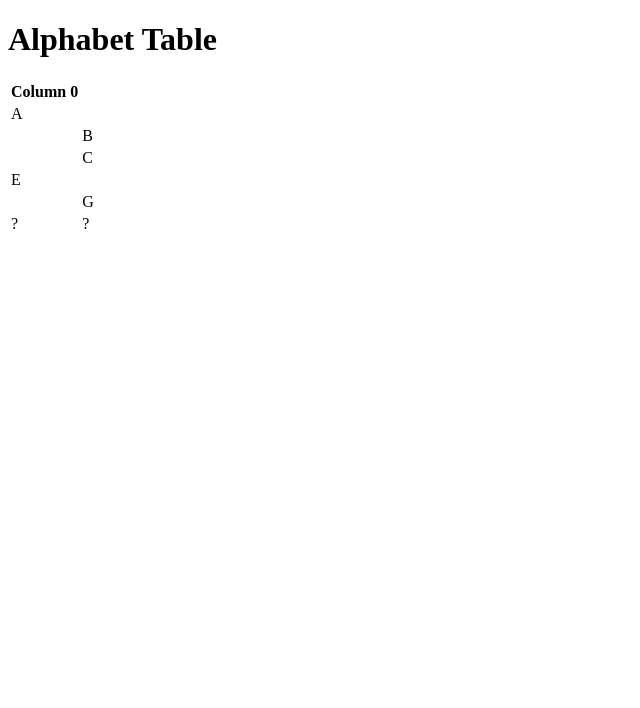
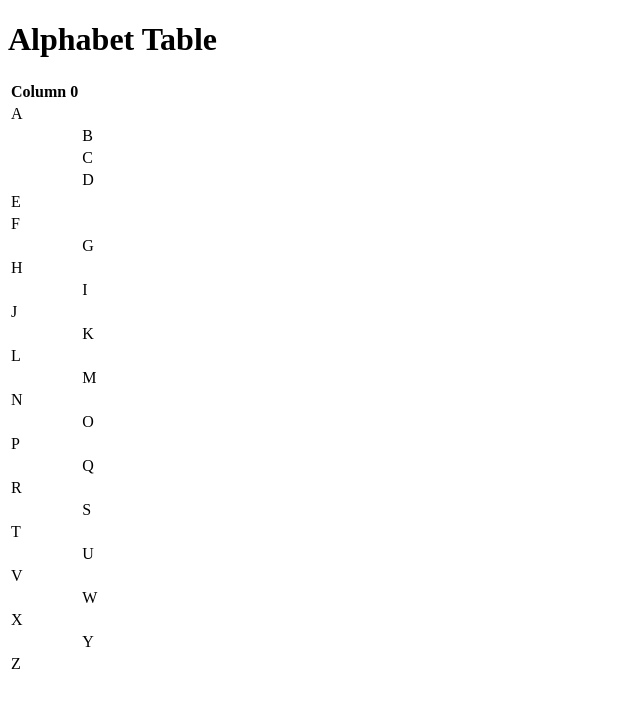
Before and after one commit to comp426-2022-spring/a00-sningle, a website: page index.html in a window 1280 px wide. Shown: the whole page, without its empty margins (0-640 px from the left). Drawn offline with Linux system fonts and the light colour scheme.

Commit message:
edited html

```diff
--- a/index.html
+++ b/index.html
@@ -25,14 +25,115 @@
 						<td></td><td>C</td>
 					</tr>
 					<tr>
+						<td></td><td>D</td>
+					</tr>
+
+					<tr>
 						<td>E</td><td></td>
 					</tr>
+
+					<tr>
+						<td>F</td><td></td>
+					</tr>
+
+
 					<tr>
 						<td></td><td>G</td>
 					</tr>
 					<tr>
-						<td>?</td><td>?</td>
+						<td>H</td><td></td>
 					</tr>
+					<tr>
+						<td></td><td>I</td>
+					</tr>
+
+					<tr>
+						<td>J</td><td></td>
+					</tr>
+
+
+					<tr>
+						<td></td><td>K</td>
+					</tr>
+
+
+					<tr>
+						<td>L</td><td></td>
+					</tr>
+
+
+					<tr>
+						<td></td><td>M</td>
+					</tr>
+
+
+					<tr>
+						<td>N</td><td></td>
+					</tr>
+
+
+					<tr>
+						<td></td><td>O</td>
+					</tr>
+
+
+					<tr>
+						<td>P</td><td></td>
+					</tr>
+
+
+					<tr>
+						<td></td><td>Q</td>
+					</tr>
+
+
+					<tr>
+						<td>R</td><td></td>
+					</tr>
+
+
+					<tr>
+						<td></td><td>S</td>
+					</tr>
+
+
+					<tr>
+						<td>T</td><td></td>
+					</tr>
+
+
+					<tr>
+						<td></td><td>U</td>
+					</tr>
+
+
+					<tr>
+						<td>V</td><td></td>
+					</tr>
+
+
+					<tr>
+						<td></td><td>W</td>
+					</tr>
+
+
+					<tr>
+						<td>X</td><td></td>
+					</tr>
+
+
+					<tr>
+						<td></td><td>Y</td>
+					</tr>
+
+
+					<tr>
+						<td>Z</td><td></td>
+					</tr>
+
+
+
+
 				</tbody>
 			</table>
 		</div>
--- a/package.json
+++ b/package.json
@@ -15,5 +15,8 @@
   "bugs": {
     "url": "https://github.com/comp426-2022-spring/a00-sningle/issues"
   },
-  "homepage": "https://github.com/comp426-2022-spring/a00-sningle#readme"
+  "homepage": "https://github.com/comp426-2022-spring/a00-sningle#readme",
+  "dependencies": {
+    "browser-sync": "^2.27.7"
+  }
 }
```
Also changed, not shown: 1 other file.
